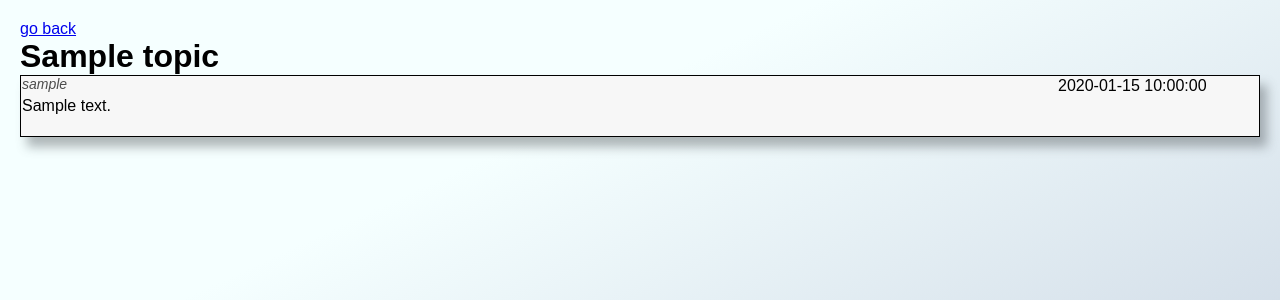
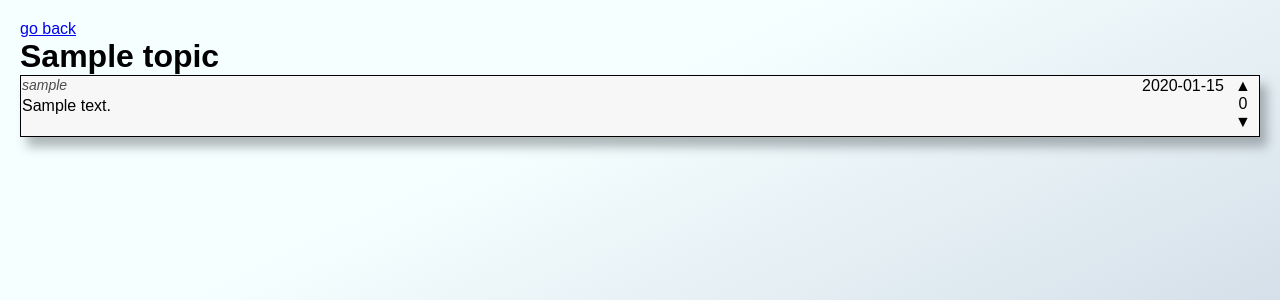
Before and after one commit to teemuboi/top_harjoitustyo, a PHP site: page /topic?topicid=1 in a window 1280 px wide. Shown: the part 77-377 px from the top of the page. Run offline with PHP 8.4, Linux system fonts and the light colour scheme; tables that the repository leaves empty hold one stand-in row (values such as "Sample post").

Commit message:
pieniä korjauksia

```diff
--- a/database/models/messages.php
+++ b/database/models/messages.php
@@ -45,6 +45,15 @@ function getMessageDate($topicid){
     }
 }
 
+function dateConvert($date){
+    $date = explode(" ", $date);
+    if($date[0] == date('Y-m-d')){
+        return $date[1];
+    }else{
+        return $date[0];
+    }
+}
+
 function getUser($userid){
     $pdo = connectDB();
 
--- a/library/swearfilter.php
+++ b/library/swearfilter.php
@@ -3,5 +3,4 @@ function censor_input($input){
     $badwords = explode(PHP_EOL, file_get_contents("library/badwords.txt"));
 
     return str_ireplace($badwords, "***", $input);
-    // return $input;
 }
--- a/public/style.css
+++ b/public/style.css
@@ -7,6 +7,10 @@ body {
     background: rgb(232,232,252);
     background: linear-gradient(-25deg, rgb(197, 208, 223) 12%, rgba(245,255,255,1) 67%);
 }
+
+/* * {
+    border-style: solid;
+} */
 
 h1 {
     margin: 0;
@@ -124,21 +128,21 @@ table {
 }
 
 .viewtopic .text .content{
-    /* line-height: 17px; */
-    white-space: pre;
+    /* letter-spacing: -1px;
+    line-height: 17px; */
+    white-space: pre-wrap;
     margin-top: 20px;
     margin-bottom: 20px;
 }
 
 .viewtopic .username{
     position: absolute;
-    top: 0;
     color: rgb(77, 77, 77);
     font-size: 14px;
 }
 
 .viewtopic .info{
-    width: 200px;
+    width: 84px;
     vertical-align: text-top;
 }
 
@@ -149,6 +153,15 @@ table {
 
 .viewtopic .info a:hover{
     text-decoration: underline;
+}
+
+.viewtopic .vote{
+    /* width: max-content; */
+    width: 30px;
+    vertical-align: text-top;
+    text-align: center;
+    /* word-break: normal; */
+    user-select: none;
 }
 
 textarea {
--- a/views/topic.view.php
+++ b/views/topic.view.php
@@ -17,7 +17,7 @@
     <tr>
         <td class="text"><i class="username"><?=getUser($message["userid"])["username"]?></i><div class="content"><?=censor_input(htmlentities($message["text"]))?></div></td>
         <td class="info">
-            <?=$message["date"]?><br>
+            <?=dateConvert($message["date"])?><br>
             <?php if(isLoggedIn() && $_SESSION['userid'] == $message["userid"] || isAdmin()){?>
                 <?php if($_SESSION['userid'] == $message["userid"] || !isAdmin()){?>
                     <a href='/editmessage?messageid=<?= $message["messageid"]?>'>edit</a>
@@ -27,6 +27,11 @@
                 <br>
             <?php }?>
         </td>
+        <td class="vote">
+            ▲<br>
+            0<br>
+            ▼
+        </td>
     </tr>
 <?php }?>
 </table>
```
